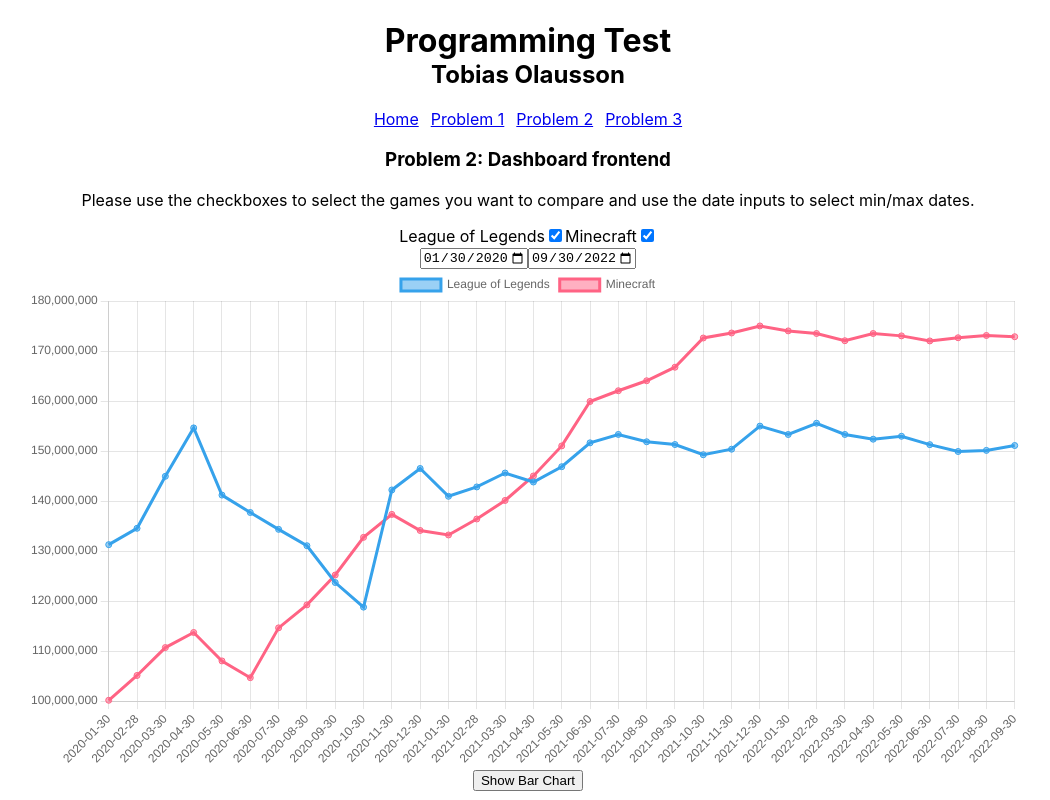
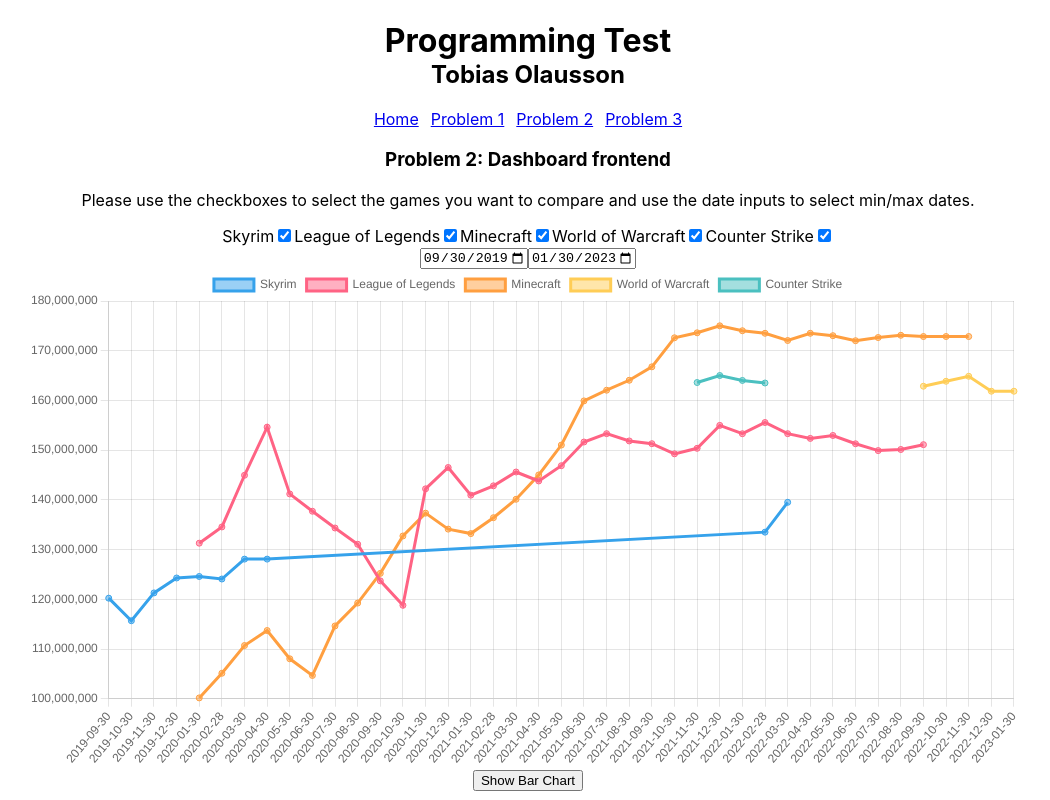
Before and after one commit to Baabzie/Sharpness, a React (Create React App) app: page /problem2 in a window 1280 px wide. Shown: the whole page, without its empty margins (112-1162 px from the left). Built offline with nearby package versions, Linux system fonts and the light colour scheme.

Commit message:
works (mvp)

```diff
--- a/public/index.html
+++ b/public/index.html
@@ -24,7 +24,7 @@
       work correctly both with client-side routing and a non-root public URL.
       Learn how to configure a non-root public URL by running `npm run build`.
     -->
-    <title>React App</title>
+    <title>Sharpness Test</title>
   </head>
   <body>
     <noscript>You need to enable JavaScript to run this app.</noscript>
--- a/src/assets/frontend-data-set-alternative.json
+++ b/src/assets/frontend-data-set-alternative.json
@@ -1,9 +1,14 @@
 [
-  { "game": "Skyrim", "year": 2019, "month": 9, "date": "2019-09-30", "activeUsers": 135223521},
+  { "game": "Skyrim", "year": 2019, "month": 9, "date": "2019-09-30", "activeUsers": 120223521},
   { "game": "Skyrim", "year": 2019, "month": 10, "date": "2019-10-30", "activeUsers": 115685212},
   { "game": "Skyrim", "year": 2019, "month": 11, "date": "2019-11-30", "activeUsers": 121283212},
   { "game": "Skyrim", "year": 2019, "month": 12, "date": "2019-12-30", "activeUsers": 124285212},
   { "game": "Skyrim", "year": 2020, "month": 1, "date": "2020-01-30", "activeUsers": 124585212},
+  { "game": "Skyrim", "year": 2020, "month": 2, "date": "2020-02-28", "activeUsers": 124080212},
+  { "game": "Skyrim", "year": 2020, "month": 3, "date": "2020-03-30", "activeUsers": 128080212},
+  { "game": "Skyrim", "year": 2020, "month": 4, "date": "2020-04-30", "activeUsers": 128080212},
+  { "game": "Skyrim", "year": 2022, "month": 2, "date": "2022-02-28", "activeUsers": 133504446},
+  { "game": "Skyrim", "year": 2022, "month": 3, "date": "2022-03-30", "activeUsers": 139504446},
   { "game": "League of Legends", "year": 2020, "month": 1, "date": "2020-01-30", "activeUsers": 131285212},
   { "game": "League of Legends", "year": 2020, "month": 2, "date": "2020-02-28", "activeUsers": 134551212},
   { "game": "League of Legends", "year": 2020, "month": 3, "date": "2020-03-30", "activeUsers": 144947212},
@@ -69,5 +74,16 @@
   { "game": "Minecraft", "year": 2022, "month": 6, "date": "2022-06-30", "activeUsers": 172014459},
   { "game": "Minecraft", "year": 2022, "month": 7, "date": "2022-07-30", "activeUsers": 172650116},
   { "game": "Minecraft", "year": 2022, "month": 8, "date": "2022-08-30", "activeUsers": 173102116},
-  { "game": "Minecraft", "year": 2022, "month": 9, "date": "2022-09-30", "activeUsers": 172856016}
+  { "game": "Minecraft", "year": 2022, "month": 9, "date": "2022-09-30", "activeUsers": 172856016},
+  { "game": "Minecraft", "year": 2022, "month": 10, "date": "2022-10-30", "activeUsers": 172856016},
+  { "game": "Minecraft", "year": 2022, "month": 11, "date": "2022-11-30", "activeUsers": 172856016},
+  { "game": "World of Warcraft", "year": 2022, "month": 9, "date": "2022-09-30", "activeUsers": 162856016},
+  { "game": "World of Warcraft", "year": 2022, "month": 10, "date": "2022-10-30", "activeUsers": 163856016},
+  { "game": "World of Warcraft", "year": 2022, "month": 11, "date": "2022-11-30", "activeUsers": 164856016},
+  { "game": "World of Warcraft", "year": 2022, "month": 12, "date": "2022-12-30", "activeUsers": 161856016},
+  { "game": "World of Warcraft", "year": 2023, "month": 1, "date": "2023-01-30", "activeUsers": 161856016},
+  { "game": "Counter Strike", "year": 2021, "month": 11, "date": "2021-11-30", "activeUsers": 163602216},
+  { "game": "Counter Strike", "year": 2021, "month": 12, "date": "2021-12-30", "activeUsers": 165011470},
+  { "game": "Counter Strike", "year": 2022, "month": 1, "date": "2022-01-30", "activeUsers": 164021559},
+  { "game": "Counter Strike", "year": 2022, "month": 2, "date": "2022-02-28", "activeUsers": 163504446}
 ]
--- a/src/pages/Problem2.js
+++ b/src/pages/Problem2.js
@@ -1,5 +1,7 @@
 import { useState, useEffect } from "react";
-import JSONData from "../assets/frontend-data-set.json"
+
+// If you want to see the functions being more dynamic, replace the path under to "../assets/frontend-data-set.alternative.json" (I just added some more games with overlapping, earlier, later and missing dates to test my funcions.)
+import JSONData from "../assets/frontend-data-set-alternative.json"
 import LineDiagram from "../components/LineDiagram";
 import BarDiagram from "../components/BarDiagram";
 import GameCheck from "../components/GameCheck";
@@ -20,7 +22,6 @@
     const maxDate = availableDates[availableDates.length - 1]
 
     //Function that in turn runs "setUserData" and sets that data to the games we want to show in the diagrams. The function is itself runned in the "checkboxChange()" function.
-    //NOTE TO SELF: Try to make function work even if some games would miss data on dates. For instance data exist from an earlier date of one game than the other (probably seperate dates into other separate function).
     const activeGames = (games) => {
         let datasets = [];
         let newDates = [];
@@ -32,13 +33,19 @@
             gameDataArray.forEach((datapoint, i) => {
                 //Only runns if the data is from a game which checkbox is checked and only if the data is from within the timespan of selected dates.
                 if (datapoint.game === game && (datapoint.date >= document.getElementById("beginningDateInput").value) && (datapoint.date <= document.getElementById("endingDateInput").value)) {
-                    object.data.push(datapoint.activeUsers)
+                    let pointObject = {
+                        x: datapoint.date,
+                        y: datapoint.activeUsers,
+                        }
+                    object.data.push(pointObject)
                     newDates.push(datapoint.date)
                 }
             })
             datasets.push(object)
+            console.log(object)
         })
         let dates = [...new Set(newDates)];
+        dates.sort();
         setUserData({
             labels: dates,
             datasets,
```
